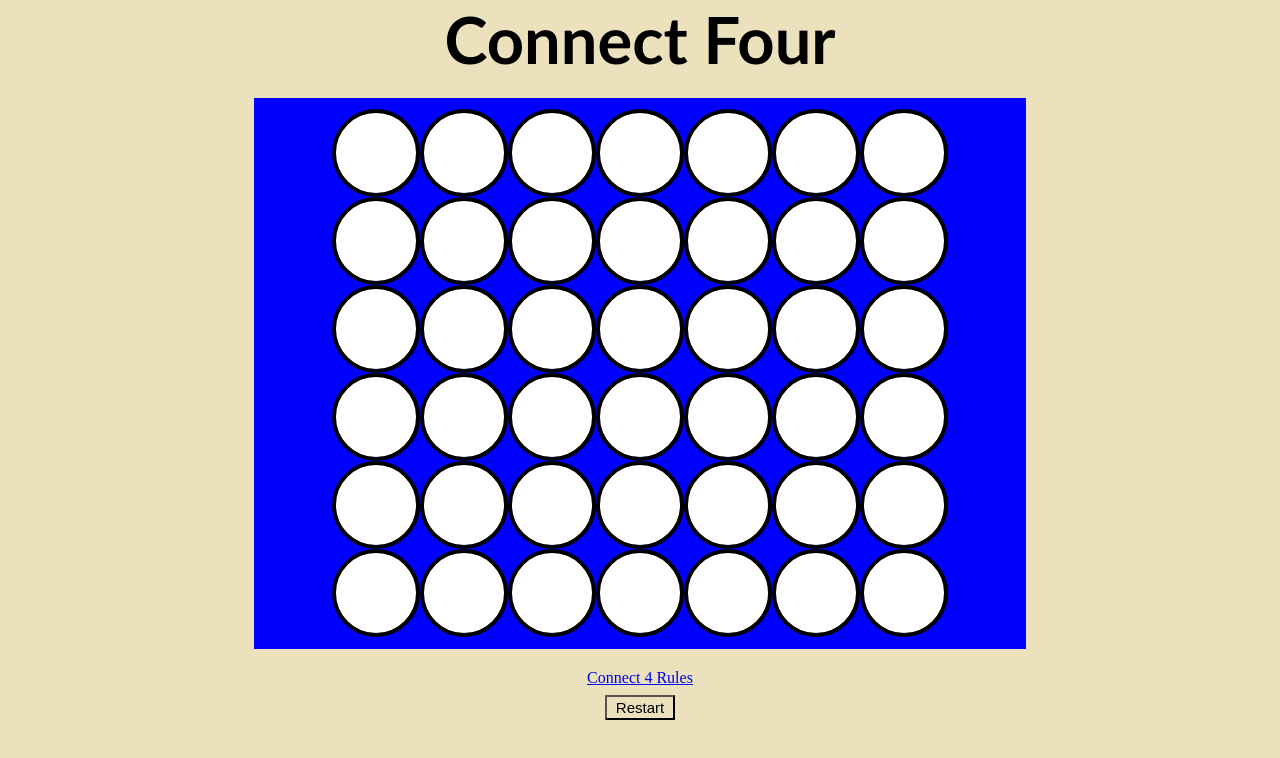
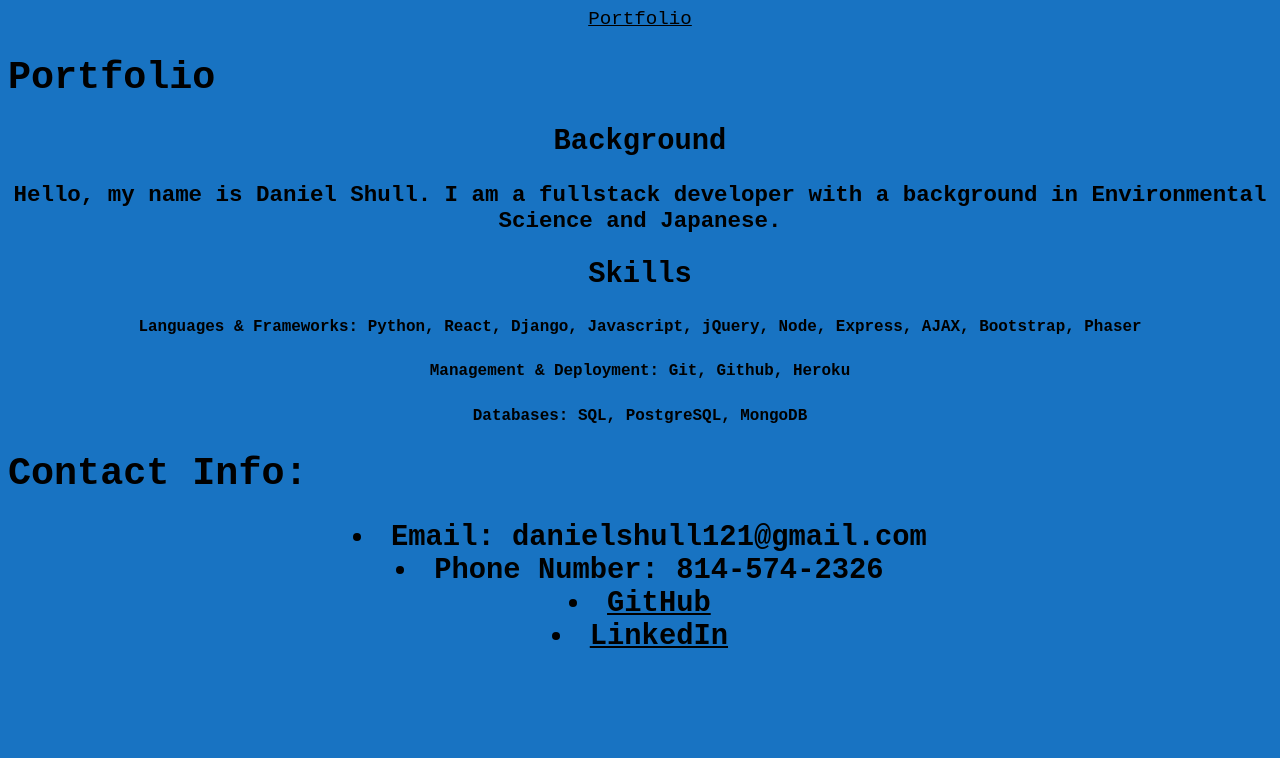
Before and after one commit to dxs19/Daniel-Shull--Project-1--Connect-4, a website: page index.html in a window 1280 px wide. Drawn offline with Linux system fonts and the light colour scheme.

Commit message:
porfolio now:

```diff
--- a/index.html
+++ b/index.html
@@ -5,72 +5,43 @@
     <meta charset="UTF-8">
     <meta http-equiv="X-UA-Compatible" content="IE=edge">
     <meta name="viewport" content="width=device-width, initial-scale=1.0">
-    <title>Connect Four</title>
+    <title class="title">This is my second homepage!</title>
     <link rel="stylesheet" type="text/css" href="style.css">
-    <script defer type="text/javascript" src="script.js"></script>
 </head>
+<div class="App-header">
+    <A class="link" href="index2.html">Portfolio</A>
+    <h1>Portfolio</h1>
+    <div class="grid">
+        <div class="background">
+            <h2>Background</h2>
+            <h3>Hello, my name is Daniel Shull. I am a fullstack developer with a background in
+                Environmental Science and Japanese.</h3>
+        </div>
+        <div class="skills">
+            <h2>Skills</h2>
+            <h5>Languages & Frameworks:
+                Python, React, Django, Javascript, jQuery, Node, Express, AJAX, Bootstrap, Phaser</h5>
+            <h5>Management & Deployment:
+                Git, Github, Heroku</h5>
+            <h5>Databases:
+                SQL, PostgreSQL, MongoDB</h5>
+        </div>
+    </div>
+    <div class="contact">
+        <h1>
+            Contact Info:
+        </h1>
+        <h2>
+            <li>Email: danielshull121@gmail.com
+            <li>Phone Number: 814-574-2326</li>
+            <li><a class="list" target="_blank" href="https://github.com/dxs19/">GitHub</a></li>
+            <li><a class="list" target="_blank" href="https://www.linkedin.com/in/daniel-shull/">LinkedIn</a></li>
+            </li>
+        </h2>
 
-<body>
-    <section>
-        <h1 class="gametitle">Connect Four</h1>
-        <div class="container">
-            <div data-cell-index="0" class="cell"></div>
-            <div data-cell-index="1" class="cell"></div>
-            <div data-cell-index="2" class="cell"></div>
-            <div data-cell-index="3" class="cell"></div>
-            <div data-cell-index="4" class="cell"></div>
-            <div data-cell-index="5" class="cell"></div>
-            <div data-cell-index="6" class="cell"></div>
-            <div data-cell-index="7" class="cell"></div>
-            <div data-cell-index="8" class="cell"></div>
-            <div data-cell-index="9" class="cell"></div>
-            <div data-cell-index="10" class="cell"></div>
-            <div data-cell-index="11" class="cell"></div>
-            <div data-cell-index="12" class="cell"></div>
-            <div data-cell-index="13" class="cell"></div>
-            <div data-cell-index="14" class="cell"></div>
-            <div data-cell-index="15" class="cell"></div>
-            <div data-cell-index="16" class="cell"></div>
-            <div data-cell-index="17" class="cell"></div>
-            <div data-cell-index="18" class="cell"></div>
-            <div data-cell-index="19" class="cell"></div>
-            <div data-cell-index="20" class="cell"></div>
-            <div data-cell-index="21" class="cell"></div>
-            <div data-cell-index="22" class="cell"></div>
-            <div data-cell-index="23" class="cell"></div>
-            <div data-cell-index="24" class="cell"></div>
-            <div data-cell-index="25" class="cell"></div>
-            <div data-cell-index="26" class="cell"></div>
-            <div data-cell-index="27" class="cell"></div>
-            <div data-cell-index="28" class="cell"></div>
-            <div data-cell-index="29" class="cell"></div>
-            <div data-cell-index="30" class="cell"></div>
-            <div data-cell-index="31" class="cell"></div>
-            <div data-cell-index="32" class="cell"></div>
-            <div data-cell-index="33" class="cell"></div>
-            <div data-cell-index="34" class="cell"></div>
-            <div data-cell-index="35" class="cell"></div>
-            <div data-cell-index="36" class="cell"></div>
-            <div data-cell-index="37" class="cell"></div>
-            <div data-cell-index="38" class="cell"></div>
-            <div data-cell-index="39" class="cell"></div>
-            <div data-cell-index="40" class="cell"></div>
-            <div data-cell-index="41" class="cell"></div>
-        </div>
-        <A href="index2.html">Connect 4 Rules</A>
-        <h2 class="gamestatus"></h2>
-        <button class="restart">Restart</button>
-        <div class="container2">
-            <div class="Player1Win"></div>
-            <div class="Player2Win"></div>
-            <div class="Draw"></div>
-        </div>
-        <div class="container3">
-            <div class="player1"></div>
-            <div class="player2"></div>
-        </div>
-    </section>
 
-</body>
+    </div>
+</div>
+
 
 </html>
--- a/style.css
+++ b/style.css
@@ -1,57 +1,36 @@
 * {
-    background-color: rgb(235, 226, 189);
+    background-color: rgb(24, 115, 194);
+}
+
+.App-header {
+    text-align: center;
+}
+
+.title {
+    font-size: 70 px;
+    font-family: 'Segoe UI', Tahoma, Geneva, Verdana, sans-serif;
+    color: black;
+}
+
+.link {
+    color: black
+}
+
+.list {
+    color: black;
 }
 
 h1 {
-    margin: auto;
+    text-align: left;
 }
 
-h2 {
-    margin: 1vh auto;
-}
+img {
+    align-items: center;
+    height: 70vh;
 
-.gametitle {
-    font-size: 65px;
-    color: black;
-    font-family: 'Gill Sans', 'Gill Sans MT', Calibri, 'Trebuchet MS', sans-serif;
-    text-align: center
 }
 
 body {
-    font: 100;
-    margin: 0;
+    font-size: larger;
+    font-family: 'Courier New', Courier, monospace;
 }
-
-section {
-    text-align: center;
-}
-
-.container {
-    display: grid;
-    margin: 20px auto;
-    justify-content: center;
-    align-content: center;
-    width: 750px;
-    grid-template-columns: repeat(7, auto);
-    background-color: blue;
-    padding: 3mm;
-
-}
-
-.restart {
-    width: 70px;
-    height: 25px;
-    font-size: 15px;
-}
-
-.cell {
-    width: 80px;
-    height: 80px;
-    background-color: white;
-    border: 4px solid black;
-    cursor: pointer;
-    justify-content: center;
-    line-height: 90px;
-    font-size: 60px;
-    border-radius: 50%;
-}
--- a/stylesheet2.css
+++ b/stylesheet2.css
@@ -1,10 +1,22 @@
 * {
-    background-color: aquamarine;
+    background-color: rgb(24, 115, 194);
+}
+
+.App-header {
+    text-align: center;
 }
 
 .title {
     font-size: 70 px;
     font-family: 'Segoe UI', Tahoma, Geneva, Verdana, sans-serif;
+    color: black;
+}
+
+.link {
+    color: black
+}
+
+.list {
     color: black;
 }
 
```
Also changed, not shown: index2.html (+39 -10 lines), package.json (added, +20 -0 lines).
